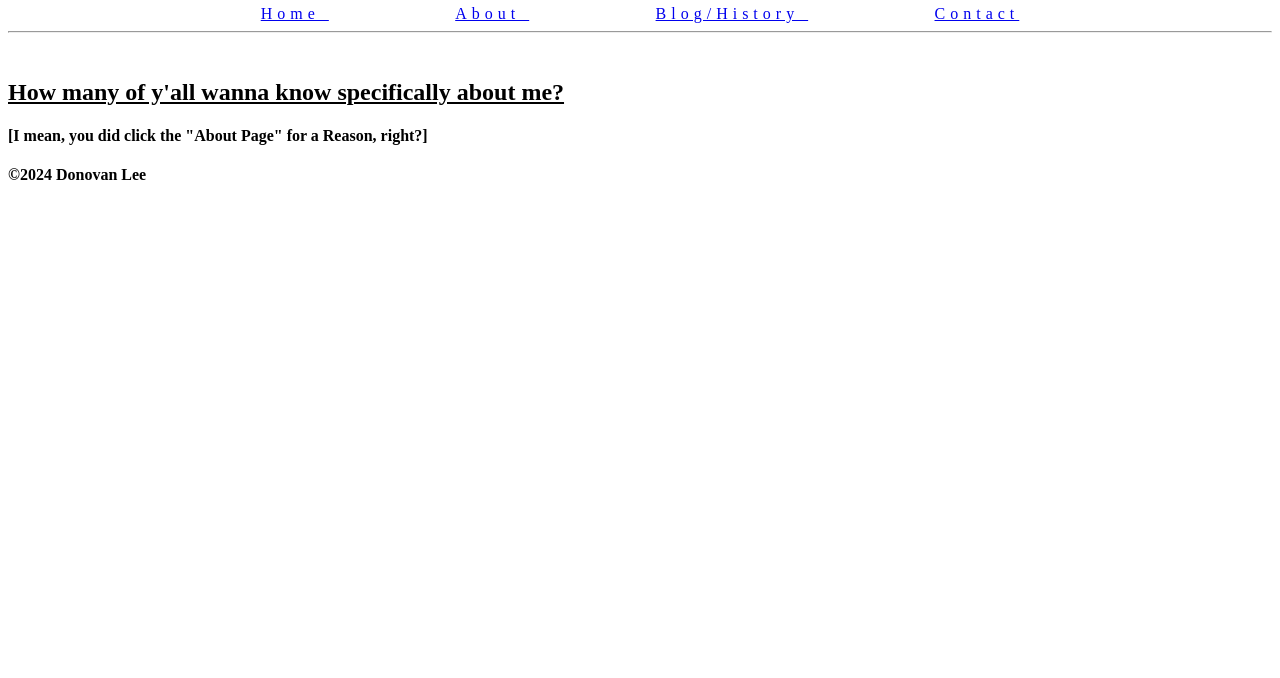
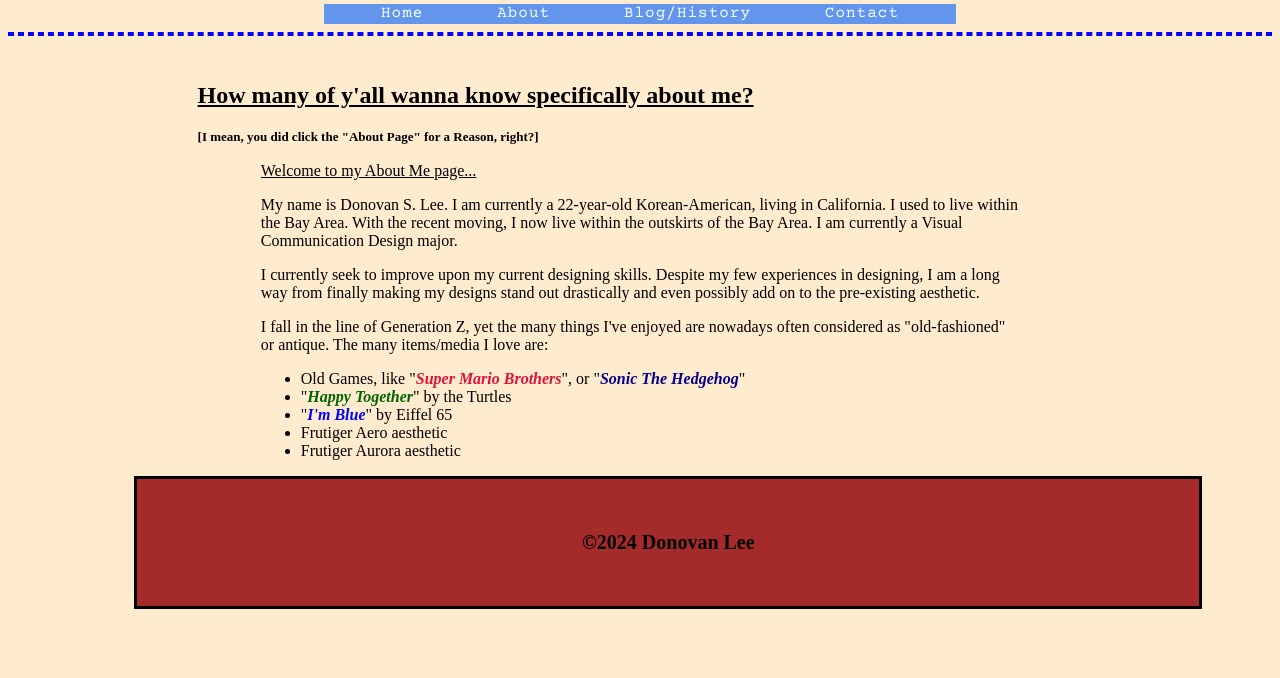
Before and after one commit to BinaryIns1ght/lee_digitalTimeCapsule, a plain HTML site: page About/about.html in a window 1280 px wide. Shown: the part 122-800 px from the top of the page. Drawn offline with nearby package versions, Linux system fonts and the light colour scheme.

Commit message:
Updated the design of the site and added content to the about page

```diff
--- a/About/about.html
+++ b/About/about.html
@@ -6,6 +6,7 @@
             About Donovan Lee
         </title>
         <link rel="stylesheet" href="../css/styles.css">
+        <link rel="stylesheet" href="https://fonts.googleapis.com/css2?family=Courier+Prime">
     </head>
 
     <body>
@@ -29,12 +30,10 @@
         </header>
         <hr><br>
 
-        <section>
+        <section class="onTop">
             <h2>
-                <u>
-                    How many of y'all wanna know specifically
-                    about me?
-                </u>
+                How many of y'all wanna know specifically
+                about me?
             </h2>
             <h4>
                 [I mean, you did click the "About Page" for a
@@ -42,14 +41,42 @@
             </h4>
         </section>
 
-        <section>
+        <section class="bio">
+            <p id="here">
+                Welcome to my About Me page...
+            </p>
             <p>
-
+                My name is Donovan S. Lee. I am currently a
+                22-year-old Korean-American, living in
+                California. I used to live within the Bay Area.
+                With the recent moving, I now live within the
+                outskirts of the Bay Area. I am currently a
+                Visual Communication Design major.
             </p>
+            <p>
+                I currently seek to improve upon my current
+                designing skills. Despite my few experiences in
+                designing, I am a long way from finally making
+                my designs stand out drastically and even
+                possibly add on to the pre-existing aesthetic.
+            </p>
+            <p>
+                I fall in the line of Generation Z, yet the many
+                things I've enjoyed are nowadays often considered
+                as "old-fashioned" or antique. The many items/media
+                I love are:
+            </p>
+            <ul>
+                <li>Old Games, like "<em id="smb">Super Mario Brothers</em>", or "<em id="sth">Sonic The Hedgehog</em>"</li>
+                <li>"<em id="ht">Happy Together</em>" by the Turtles</li>
+                <li>"<em id="ib">I'm Blue</em>" by Eiffel 65</li>
+                <li>Frutiger Aero aesthetic</li>
+                <li>Frutiger Aurora aesthetic</li>
+            </ul>
         </section>
 
         <footer>
-            <h4>&#169;2024 Donovan Lee </h4>
+            <h4>&copy;2024 Donovan Lee </h4>
         </footer>
     </body>
 </html>
--- a/css/styles.css
+++ b/css/styles.css
@@ -1,5 +1,10 @@
+body {
+    background-color: blanchedalmond;
+}
+
 header {
     text-align: center;
+    font-family: "Courier Prime",sans-serif;
 }
 
 header h1 {
@@ -7,20 +12,44 @@ header h1 {
 }
 
 header h2 {
-    letter-spacing: 10px;
+    letter-spacing: 2.5px;
+}
+
+header nav {
+    background-color: cornflowerblue;
+    height: 20px;
+    width: 50%;
+    margin-left: 25%;
 }
 
 header a {
-    letter-spacing: 5px;
+    letter-spacing: 1px;
     padding-left: 5%;
     padding-right: 5%;
+    text-decoration: none;
+    color: azure;
+}
+
+header a:hover {
+    background-color: yellow;
+    color: black;
+}
+
+hr {
+    border: 2.5px dashed blue;
+}
+
+.info {
+    width: 60%;
+    padding-left: 20%;
 }
 
 #card {
     border: 5px solid black;
-    width: 65%;
+    width: 50%;
     margin: auto;
     margin-bottom: 10px;
+    background-color: lightgray;
 }
 
 #card:hover {
@@ -40,3 +69,75 @@ header a {
 p {
     font-family: 'Times New Roman', Times, serif;
 }
+
+.lists {
+    padding-left: 20%;
+}
+
+.lists h4 {
+    padding-left: 2.5%;
+}
+
+.lists p {
+    padding-left: 5%;
+}
+
+.lists ul {
+    padding-left: 10%;
+}
+
+.onTop {
+    width: 70%;
+    padding-left: 15%;
+}
+
+.onTop h2 {
+    text-decoration: underline;
+}
+
+.onTop h4 {
+    font-size: small;
+}
+
+.bio {
+    width: 60%;
+    padding-left: 20%;
+}
+
+.bio #here {
+    text-decoration: underline;
+}
+
+.bio em {
+    font-weight: 900;
+}
+
+#smb {
+    color: crimson;
+}
+
+#sth {
+    color: darkblue;
+}
+
+#ht {
+    color: darkgreen;
+}
+
+#ib {
+    color: blue;
+}
+
+footer {
+    padding: 2%;
+    text-align: center;
+    background-color: brown;
+    width: 80%;
+    border: 3px solid black;
+    margin-left: 10%;
+}
+
+footer h4 {
+    font-size: 20px;
+    font-weight: 900;
+}
```
Also changed, not shown: Blog/blog.html (+2 -1 lines), Contact/contact.html (+2 -1 lines), index.html (+7 -14 lines).
